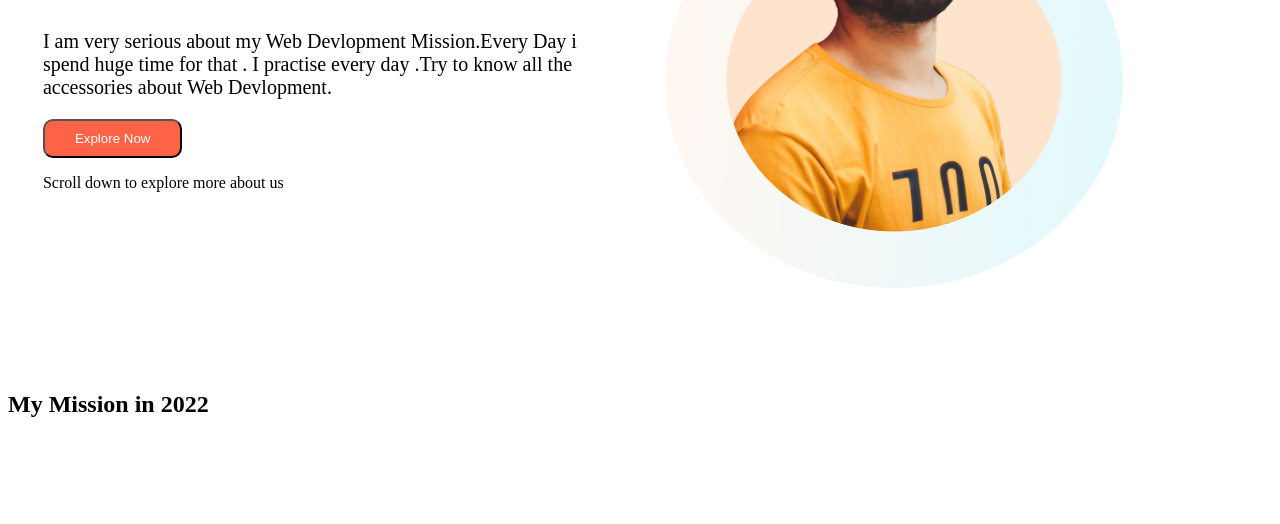
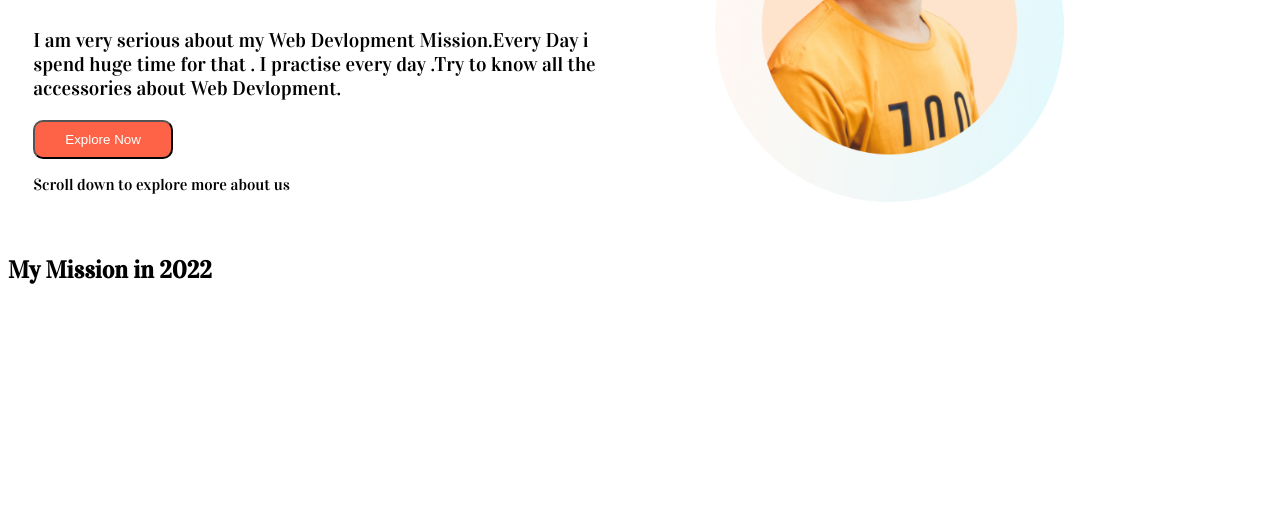
Before and after one commit to Ariful-Srity/assignment1, a plain HTML site: page index.html in a window 1280 px wide. Shown: the part 276-800 px from the top of the page. Drawn offline with Linux system fonts and the light colour scheme.

Commit message:
add and delete some part

```diff
--- a/index.html
+++ b/index.html
@@ -33,7 +33,7 @@
 
             </div>
             <div class="half-width">
-                <img class="img" src="images/person/person-2.png" alt="">
+                <img src="images/person/person-2.png" alt="">
             </div>
 
         </div>
--- a/style.css
+++ b/style.css
@@ -1,8 +1,20 @@
 .flex{
     display: flex;
-    margin: 10px;
+
 
 }
+body{
+    font-family: 'Merriweather', serif;
+    font-family: 'Poppins', sans-serif;
+    font-family: 'Vidaloka', serif;
+
+}
+.half-width img{
+    width: 60%;
+    padding-left: 50px;
+}
+
+
 .img{
 
 height: 90%;
@@ -22,9 +34,7 @@ color:white;
 
 }
 .heading{
-    font-family: 'Merriweather', serif;
-    font-family: 'Poppins', sans-serif;
-    font-family: 'Vidaloka', serif;
+
     font-size:55px;
     color: rgb(245, 177, 7);
 
```
